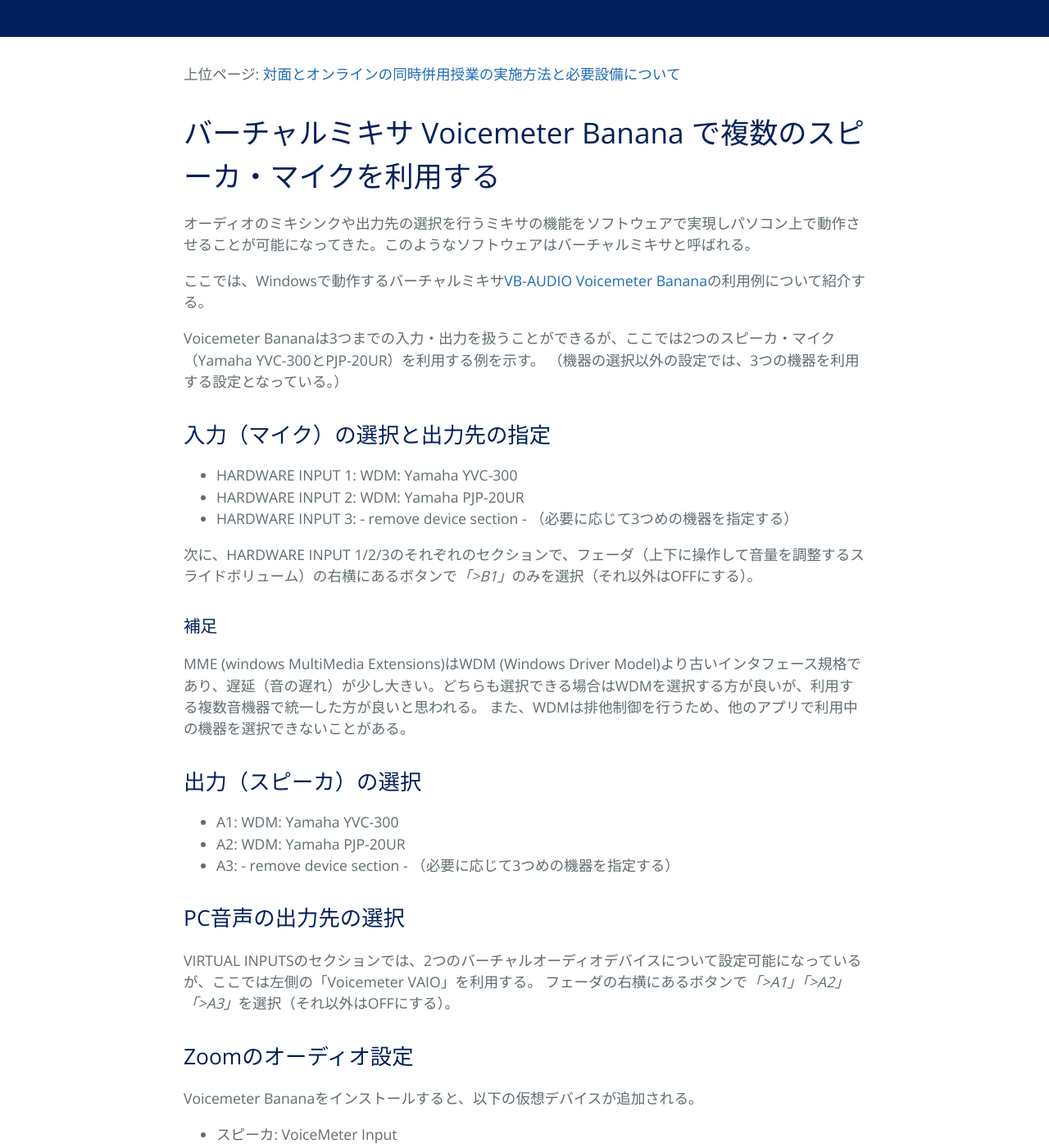
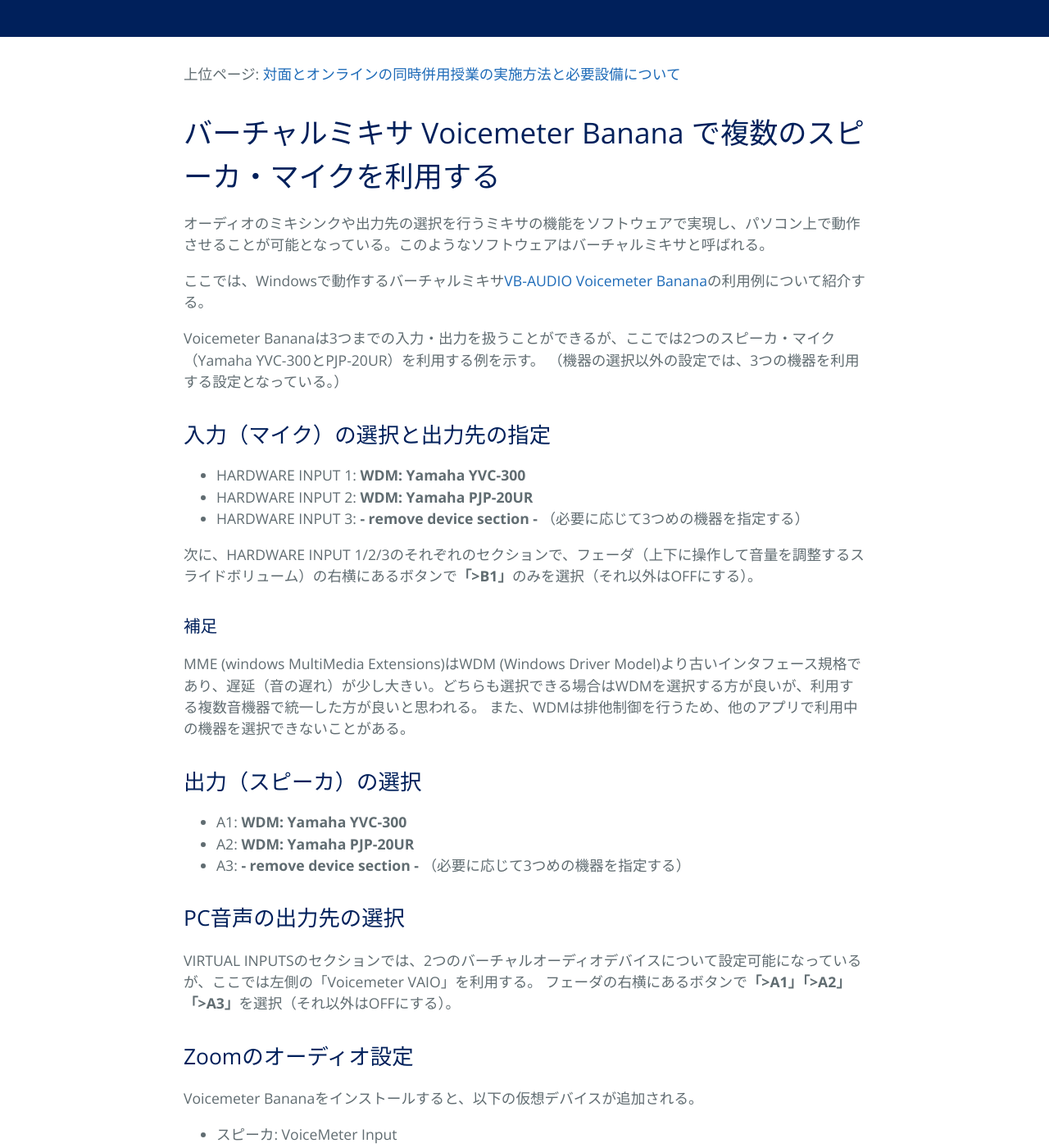
Before and after one commit to kyoto-u/online-edu, a Jekyll site: the page built from zoom-audio-voicemeter.md, in a window 1280 px wide and 1400 px high, scrolled down 327 px. Shown: the whole window at 82% size. Built offline with Jekyll 4.4.1, drawn with Linux system fonts in a browser that asks for light colours; some of the changed text lies outside the part shown.

Commit message:
Update zoom-audio-voicemeter.md

```diff
--- a/zoom-audio-voicemeter.md
+++ b/zoom-audio-voicemeter.md
@@ -6,7 +6,7 @@ title: バーチャルミキサ Voicemeter Banana で複数のスピーカ・マ
 
 # バーチャルミキサ Voicemeter Banana で複数のスピーカ・マイクを利用する
 
-オーディオのミキシンクや出力先の選択を行うミキサの機能をソフトウェアで実現しパソコン上で動作させることが可能になってきた。このようなソフトウェアはバーチャルミキサと呼ばれる。
+オーディオのミキシンクや出力先の選択を行うミキサの機能をソフトウェアで実現し、パソコン上で動作させることが可能となっている。このようなソフトウェアはバーチャルミキサと呼ばれる。
 
 ここでは、Windowsで動作するバーチャルミキサ[VB-AUDIO Voicemeter Banana]([https://www.vb-audio.com/Voicemeeter/banana.htm)の利用例について紹介する。
 
@@ -15,11 +15,11 @@ Voicemeter Bananaは3つまでの入力・出力を扱うことができるが
 
 ## 入力（マイク）の選択と出力先の指定
 
-- HARDWARE INPUT 1: WDM: Yamaha YVC-300
-- HARDWARE INPUT 2: WDM: Yamaha PJP-20UR
-- HARDWARE INPUT 3: - remove device section - （必要に応じて3つめの機器を指定する）
+- HARDWARE INPUT 1: **WDM: Yamaha YVC-300**
+- HARDWARE INPUT 2: **WDM: Yamaha PJP-20UR**
+- HARDWARE INPUT 3: **- remove device section -** （必要に応じて3つめの機器を指定する）
 
-次に、HARDWARE INPUT 1/2/3のそれぞれのセクションで、フェーダ（上下に操作して音量を調整するスライドボリューム）の右横にあるボタンで*「>B1」*のみを選択（それ以外はOFFにする）。
+次に、HARDWARE INPUT 1/2/3のそれぞれのセクションで、フェーダ（上下に操作して音量を調整するスライドボリューム）の右横にあるボタンで**「>B1」**のみを選択（それ以外はOFFにする）。
 
 ### 補足
 
@@ -28,14 +28,14 @@ MME (windows MultiMedia Extensions)はWDM (Windows Driver Model)より古いイ
 
 ## 出力（スピーカ）の選択
 
-- A1: WDM: Yamaha YVC-300
-- A2: WDM: Yamaha PJP-20UR
-- A3: - remove device section - （必要に応じて3つめの機器を指定する）
+- A1: **WDM: Yamaha YVC-300**
+- A2: **WDM: Yamaha PJP-20UR**
+- A3: **- remove device section -** （必要に応じて3つめの機器を指定する）
 
 ## PC音声の出力先の選択
 
 VIRTUAL INPUTSのセクションでは、2つのバーチャルオーディオデバイスについて設定可能になっているが、ここでは左側の「Voicemeter VAIO」を利用する。
-フェーダの右横にあるボタンで*「>A1」「>A2」「>A3」*を選択（それ以外はOFFにする）。
+フェーダの右横にあるボタンで**「>A1」「>A2」「>A3」**を選択（それ以外はOFFにする）。
 
 ## Zoomのオーディオ設定
 
@@ -48,8 +48,8 @@ Voicemeter Bananaをインストールすると、以下の仮想デバイスが
 
 この中から、Zoomのオーディを設定では次のように指定する。
 
-- スピーカの機器として「VoiceMeter Input」を選択する
-- マイクの機器として「VoiceMeter Output」を選択する
+- スピーカの機器として**「VoiceMeter Input」**を選択する
+- マイクの機器として**「VoiceMeter Output」**を選択する
 
 ### Zoomでの設定テスト
 
```
